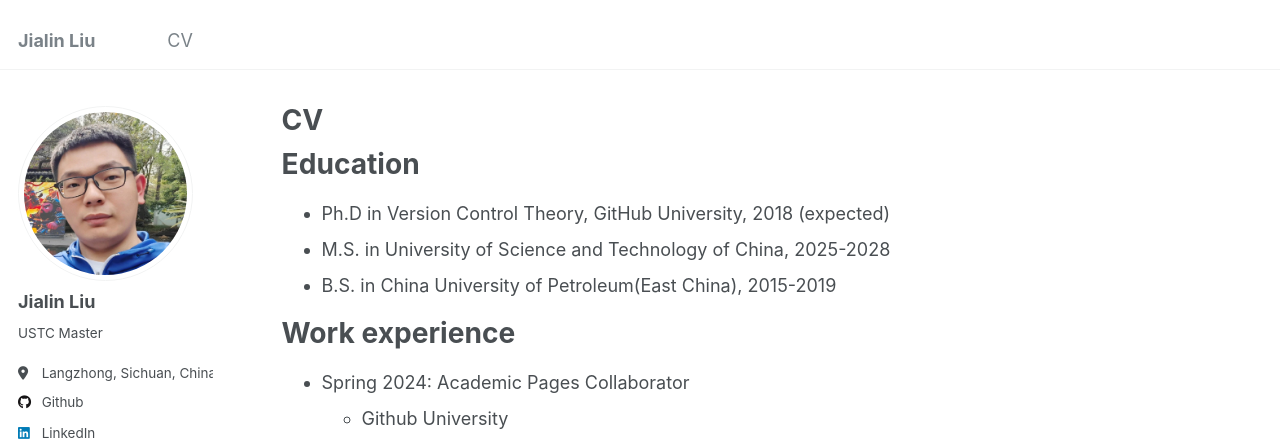
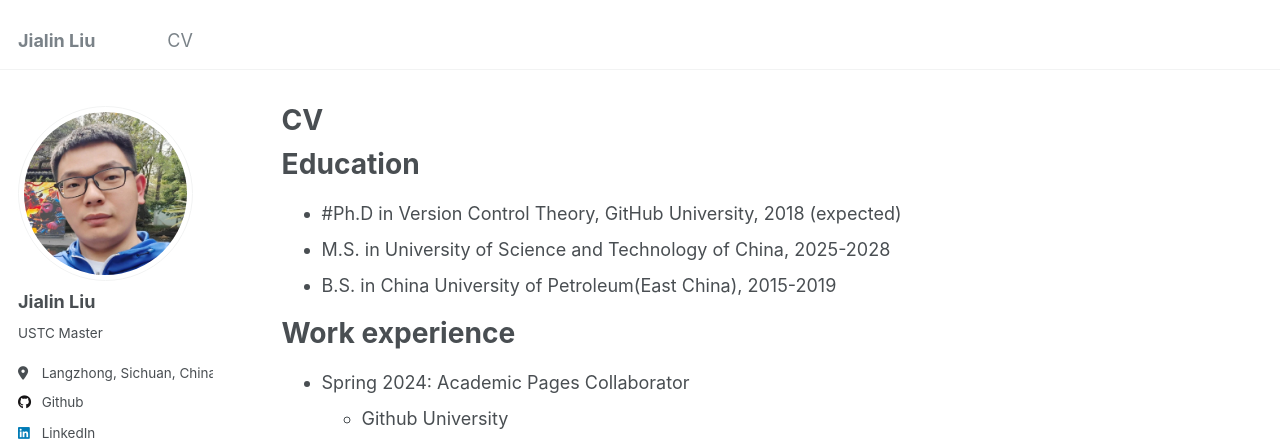
Before and after one commit to jialinliu0817/jialinliu0817.github.io, a Jekyll site: the page built from _pages/cv.md, in a window 1280 px wide and 900 px high. Shown: the top 441 px of the window. Built offline with Jekyll 4.4.1, drawn with Linux system fonts in a browser that asks for light colours.

Commit message:
Update cv.md

```diff
--- a/_pages/cv.md
+++ b/_pages/cv.md
@@ -11,7 +11,7 @@ redirect_from:
 
 Education
 ======
-* Ph.D in Version Control Theory, GitHub University, 2018 (expected)
+* #Ph.D in Version Control Theory, GitHub University, 2018 (expected)
 * M.S. in University of Science and Technology of China, 2025-2028
 * B.S. in China University of Petroleum(East China), 2015-2019
 
```
